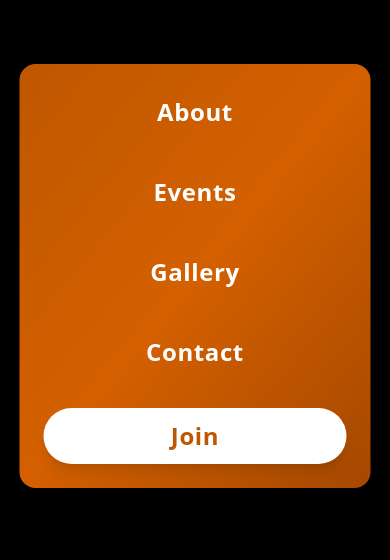
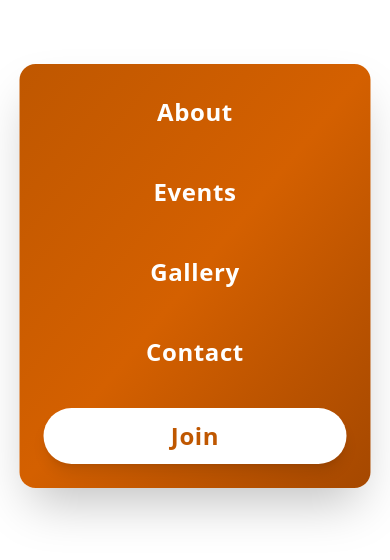
Before and after one commit to sebgle/txtricycle, a Next.js app: page / in a window 390 px wide. Both pictures are taken after a click on the button "Open menu". Shown: the top 560 px of the page. Built offline with nearby package versions, Linux system fonts and the light colour scheme.

Commit message:
white menu background

```diff
--- a/src/components/Navbar.tsx
+++ b/src/components/Navbar.tsx
@@ -96,7 +96,7 @@ export default function Navbar() {
 
       {/* Overlay - only mobile */}
       <div
-        className={`fixed inset-0 bg-black bg-opacity-40 backdrop-blur-sm transition-opacity duration-300 md:hidden ${
+        className={`fixed inset-0 bg-white bg-opacity-40 backdrop-blur-sm transition-opacity duration-300 md:hidden ${
           menu ? 'opacity-100 pointer-events-auto' : 'opacity-0 pointer-events-none'
         } z-40`}
         style={{ paddingTop: 'env(safe-area-inset-top)' }}
```
